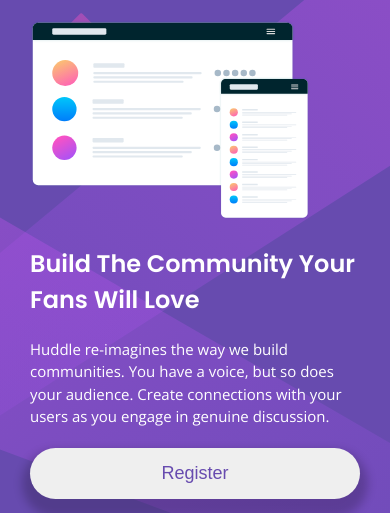
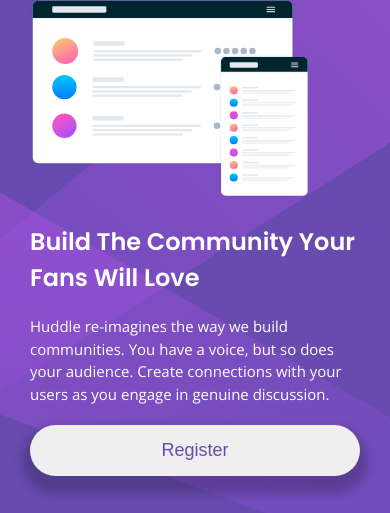
Before and after one commit to Abdihakim21/huddle-landing-page, a plain HTML site: page index.html in a window 390 px wide. Shown: the part 171-684 px from the top of the page. Drawn offline with nearby package versions, Linux system fonts and the light colour scheme.

Commit message:
edit the css file

```diff
--- a/style.css
+++ b/style.css
@@ -99,7 +99,8 @@
     }
     main{
         max-width: 1000px;
-        padding: 30px;
+        padding: 20px;
+        margin: 20px 10px;
     }
     header{
         margin-top: 10px;
@@ -120,7 +121,9 @@
 }
 
 @media (max-width: 500px) {
-
+   main{
+       margin: 10px;
+   }
     h1{
         font-size: 1.5rem;
     }
```
